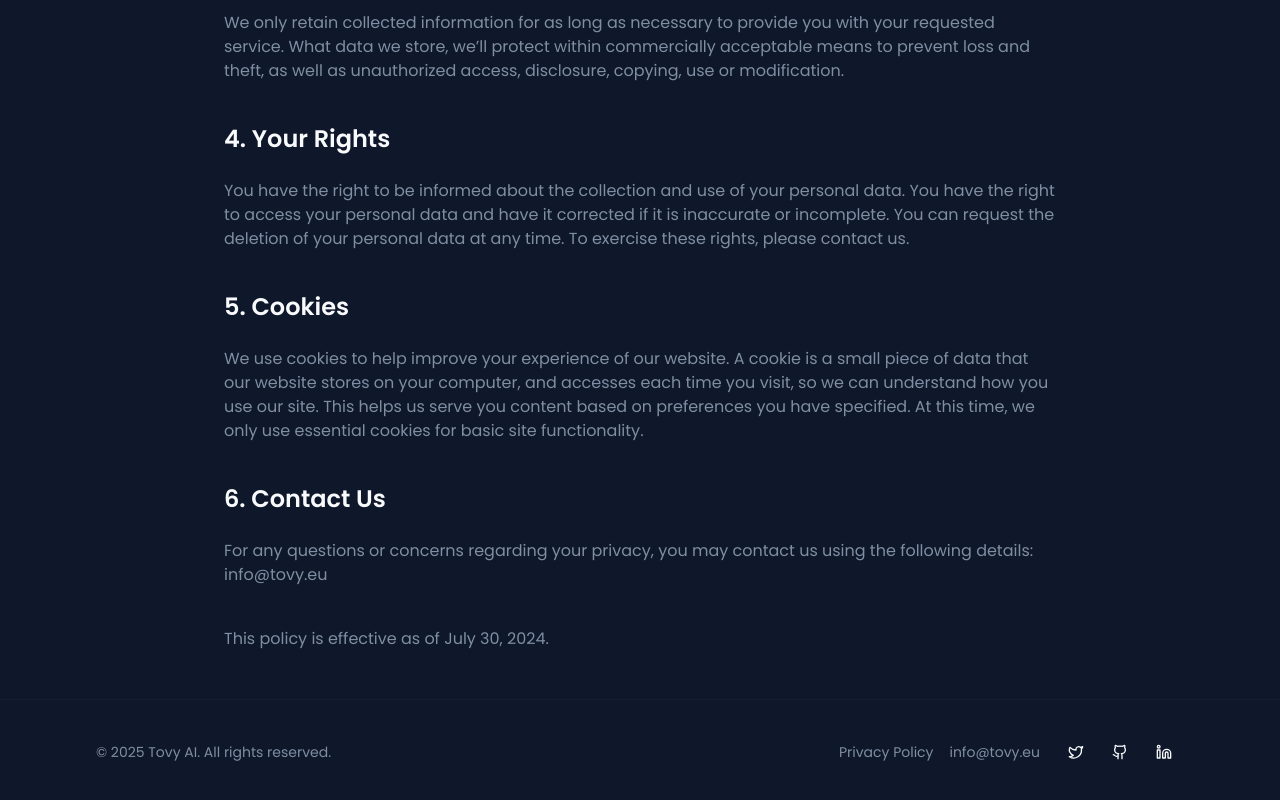
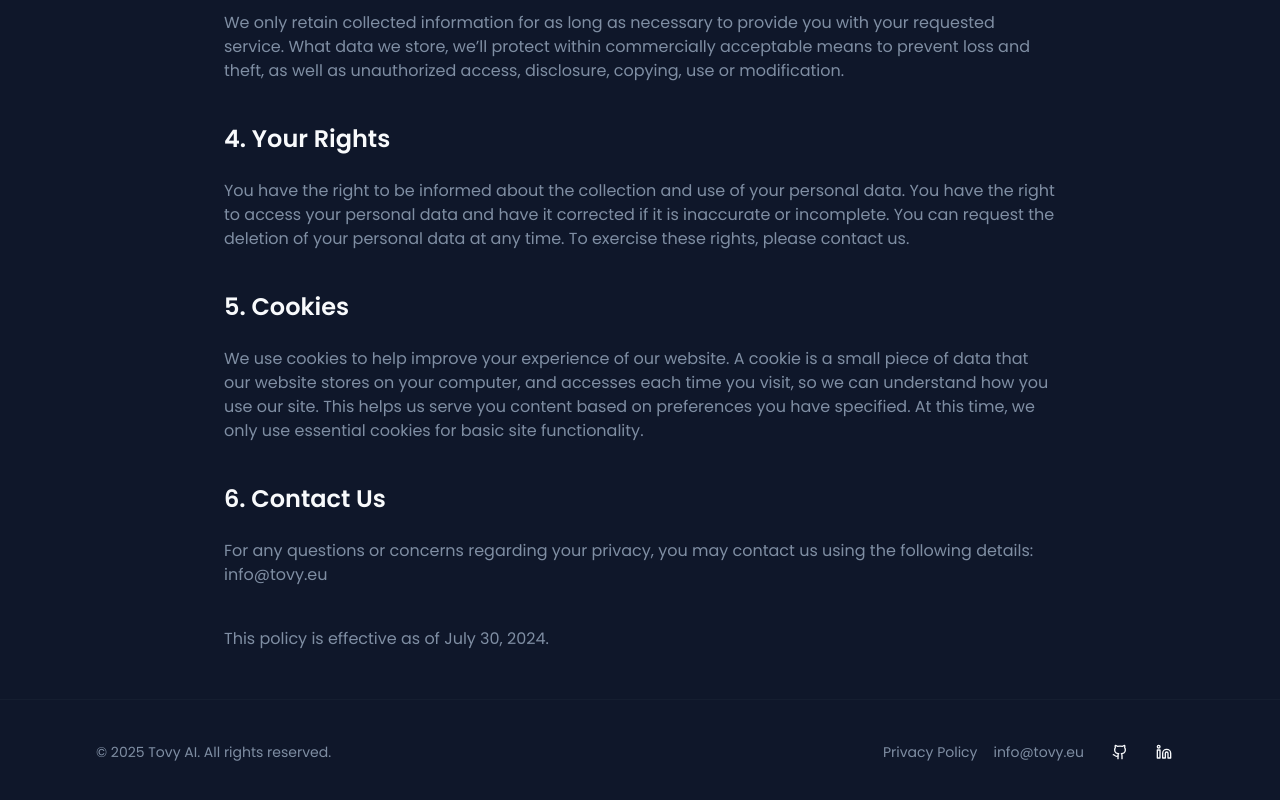
Before and after one commit to tovy-eu/tovy.eu-website, a Next.js app: page /privacy-policy in a window 1280 px wide. Shown: the part 866-1666 px from the top of the page. Built offline with nearby package versions, Linux system fonts and the light colour scheme.

Commit message:
remove the twitter button

```diff
--- a/src/components/layout/footer.tsx
+++ b/src/components/layout/footer.tsx
@@ -21,12 +21,6 @@ export function Footer() {
           <div className="flex items-center gap-1">
             <Button variant="ghost" size="icon" asChild>
               <Link href="#" target="_blank">
-                <Twitter className="h-4 w-4" />
-                <span className="sr-only">Twitter</span>
-              </Link>
-            </Button>
-            <Button variant="ghost" size="icon" asChild>
-              <Link href="#" target="_blank">
                 <Github className="h-4 w-4" />
                 <span className="sr-only">GitHub</span>
               </Link>
```
